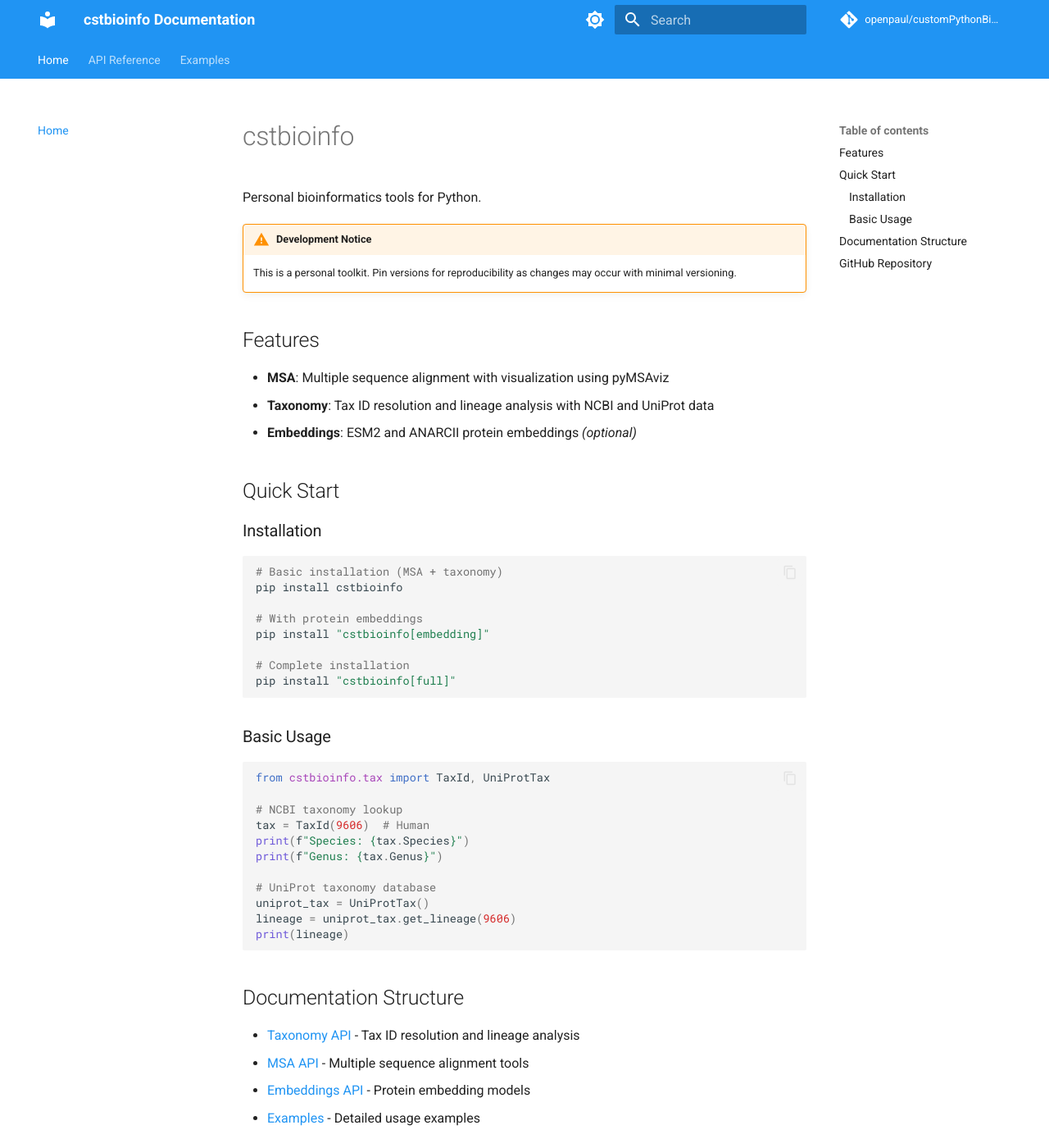
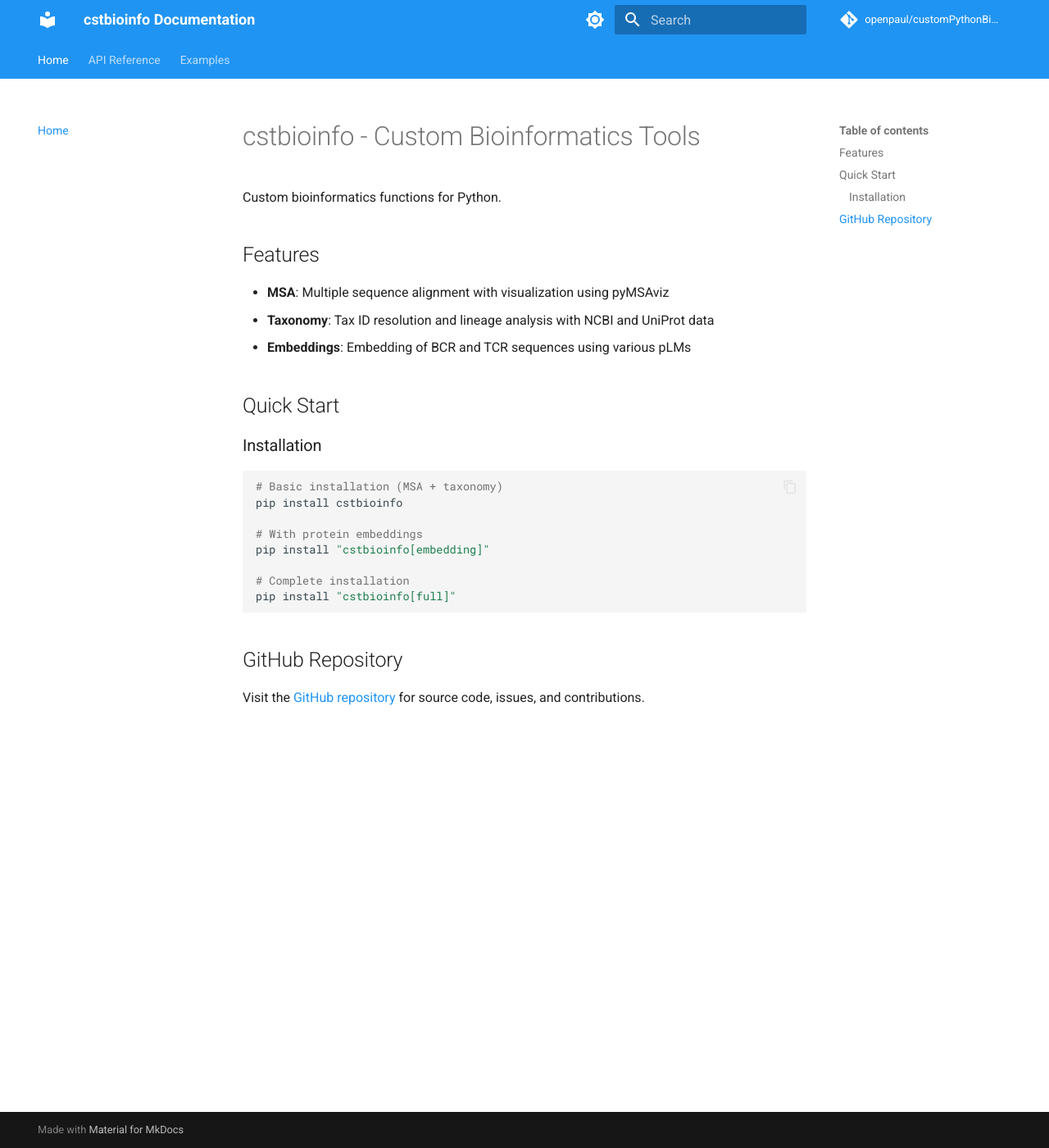
Before and after one commit to openpaul/customPythonBioinfotools, an MkDocs documentation site: the page built from docs/index.md, in a window 1280 px wide and 1400 px high. Shown: the whole window at 82% size. Built offline with MkDocs 1.6.1 and Material for MkDocs 9.7.7, drawn with Linux system fonts in a browser that asks for light colours; comment, search, counter and statistics services are not loaded.

````diff
--- a/docs/index.md
+++ b/docs/index.md
@@ -1,15 +1,12 @@
-# cstbioinfo
+# cstbioinfo - Custom Bioinformatics Tools
 
-Personal bioinformatics tools for Python.
-
-!!! warning "Development Notice"
-    This is a personal toolkit. Pin versions for reproducibility as changes may occur with minimal versioning.
+Custom bioinformatics functions for Python.
 
 ## Features
 
 - **MSA**: Multiple sequence alignment with visualization using pyMSAviz
 - **Taxonomy**: Tax ID resolution and lineage analysis with NCBI and UniProt data
-- **Embeddings**: ESM2 and ANARCII protein embeddings *(optional)*
+- **Embeddings**: Embedding of BCR and TCR sequences using various pLMs
 
 ## Quick Start
 
@@ -26,29 +23,6 @@ pip install "cstbioinfo[embedding]"
 pip install "cstbioinfo[full]"
 ```
 
-### Basic Usage
-
-```python
-from cstbioinfo.tax import TaxId, UniProtTax
-
-# NCBI taxonomy lookup
-tax = TaxId(9606)  # Human
-print(f"Species: {tax.Species}")
-print(f"Genus: {tax.Genus}")
-
-# UniProt taxonomy database
-uniprot_tax = UniProtTax()
-lineage = uniprot_tax.get_lineage(9606)
-print(lineage)
-```
-
-## Documentation Structure
-
-- [Taxonomy API](api/tax.md) - Tax ID resolution and lineage analysis
-- [MSA API](api/msa.md) - Multiple sequence alignment tools
-- [Embeddings API](api/embeddings.md) - Protein embedding models
-- [Examples](examples.md) - Detailed usage examples
-
 ## GitHub Repository
 
 Visit the [GitHub repository](https://github.com/openpaul/customPythonBioinfotools) for source code, issues, and contributions.
--- a/pyproject.toml
+++ b/pyproject.toml
@@ -58,6 +58,7 @@ docs = [
     "mkdocs>=1.5.0",
     "mkdocs-material>=9.0.0",
     "mkdocstrings[python]>=0.24.0",
+    "mkdocs-macros-plugin>=1.0.0",
 ]
 
 # Development dependencies (full + testing tools + docs)
@@ -65,5 +66,6 @@ dev = [
     "cstbioinfo[full]",
     "cstbioinfo[docs]",
     "pytest",
+    "mktestdocs",
     "ruff",
 ]
````
Also changed, not shown: docs/examples.md (+0 -15 lines), 2 other files.
